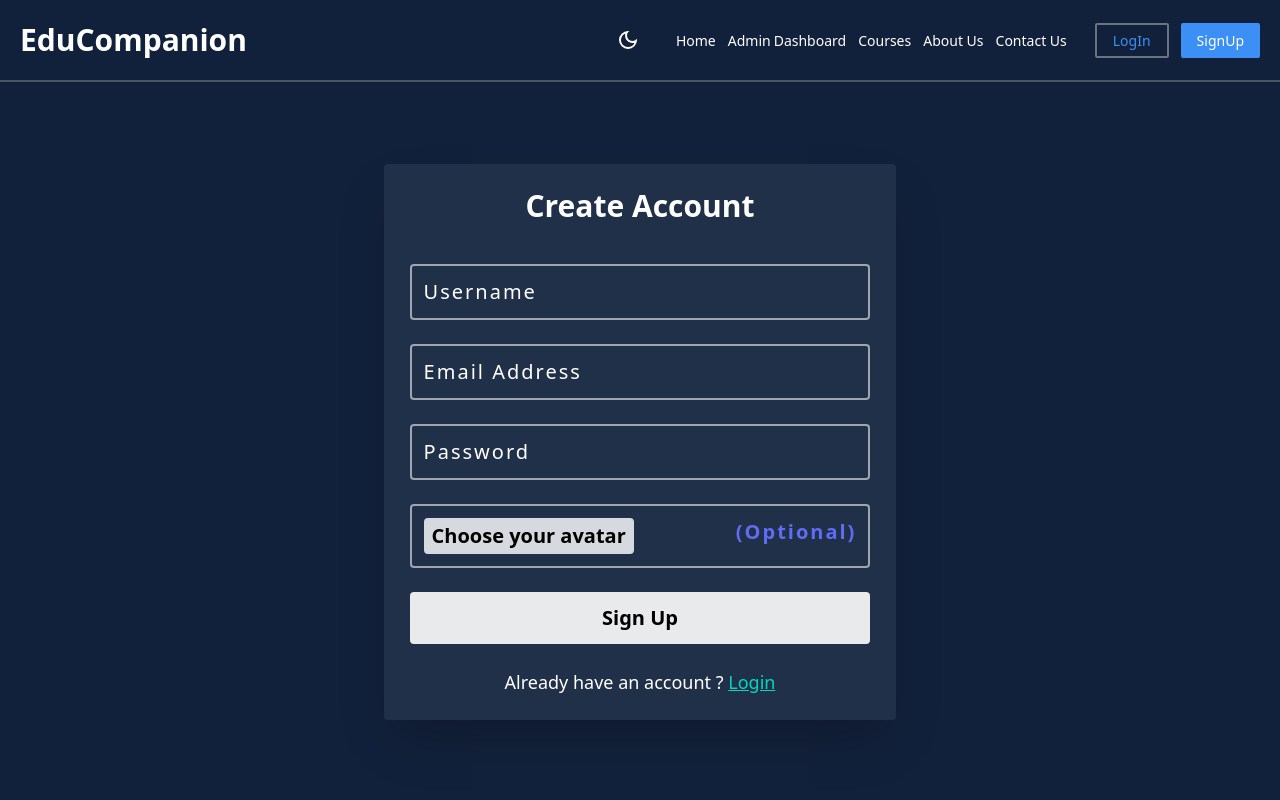
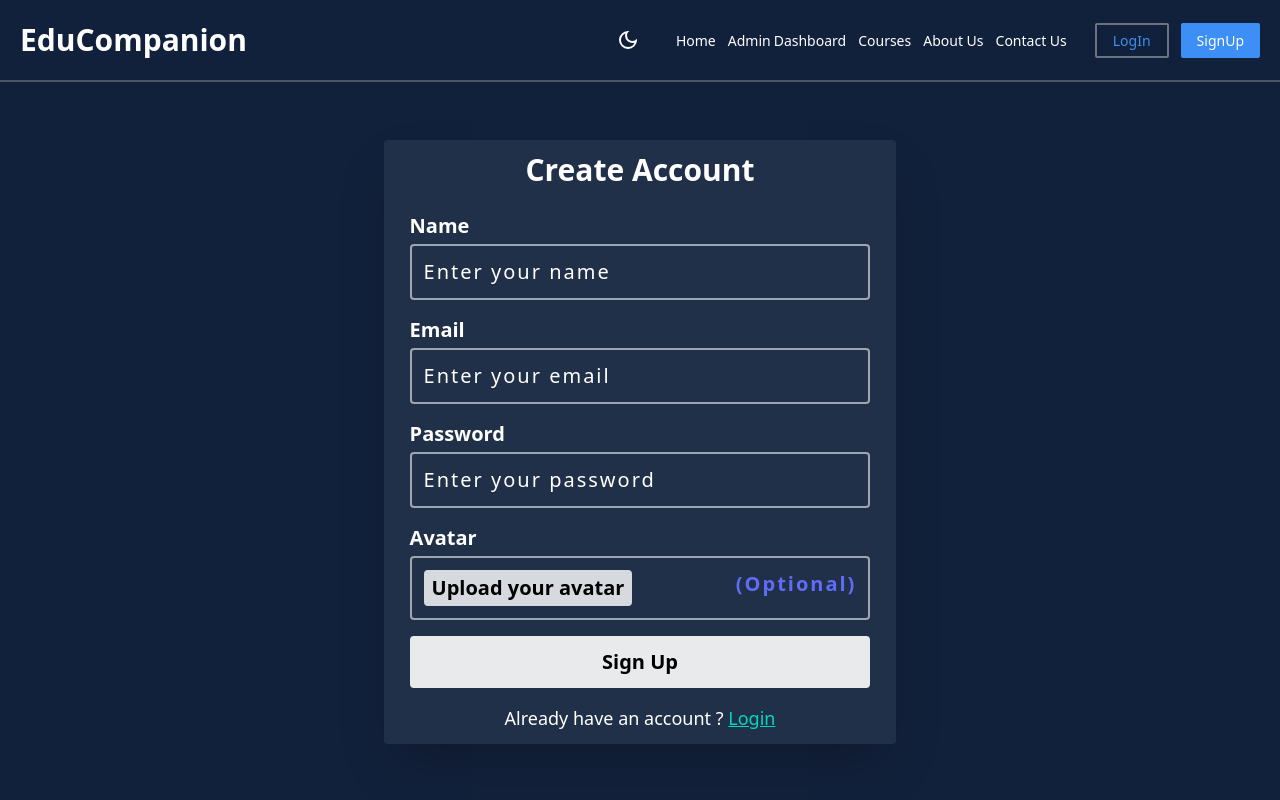
Before and after one commit to Raish10100/EduCompanion, a React (Vite) app in the folder client/: page /signup in a window 1280 px wide. Shown: the top 800 px of the page. Built offline with nearby package versions, Linux system fonts and the light colour scheme.

Commit message:
Added labels to fields on authentication pages

```diff
--- a/client/src/Pages/Login.jsx
+++ b/client/src/Pages/Login.jsx
@@ -60,11 +60,12 @@ function Login(){
         <form
           onSubmit={onLogin}
         //   noValidate
-          className="dark:bg-[#c6cedd16] bg-[#c0c3c9ef] shadow-2xl w-[90%] sm:w-[60%] lg:w-[40%]  flex-col flex justify-center items-center py-6 gap-10 rounded "
+          className="dark:bg-[#c6cedd16] bg-[#c0c3c9ef] shadow-2xl w-[90%] sm:w-[60%] lg:w-[40%]  flex-col flex justify-center items-center py-3 gap-6 rounded"
         >
           <h1 className="text-xl vs:text-3xl text-black dark:text-white font-bold">LogIn</h1>
-          <div className="fields w-[90%] flex flex-col justify-center items-center gap-6">
-
+          <div className="fields w-[90%] flex flex-col justify-center items-center gap-3">
+            <div className="w-[100%] flex flex-col gap-1">
+              <label htmlFor="email" className="text-start w-[100%] text-xl font-bold dark:text-white text-black">Email</label>
               <input
                 required
                 type="email"
@@ -75,6 +76,9 @@ function Login(){
                 value={loginData.email}
                 onChange={handleUserInput}
               />
+            </div>
+            <div className="w-[100%] flex flex-col gap-1">
+              <label htmlFor="password" className="text-start w-[100%] text-xl font-bold dark:text-white text-black">Password</label>
               <input
                 required
                 type="password"
@@ -85,6 +89,7 @@ function Login(){
                 value={loginData.password}
                 onChange={handleUserInput}
               />
+            </div >
             <button  type="submit" className="signup-btn dark:bg-[#ffffffe5] bg-[#000000] rounded text-white active:bg-[#000000a2] dark:active:bg-[#ffffff7f] transition-all ease-in-out duration-300 border-none px-3 py-3 w-[100%] dark:text-black font-semibold text-md sm:text-xl">
               LogIn
             </button>
--- a/client/src/Pages/SignUp.jsx
+++ b/client/src/Pages/SignUp.jsx
@@ -102,40 +102,51 @@ function SignUp() {
         <form
           onSubmit={createNewAccount}
         //   noValidate
-          className="dark:bg-[#c6cedd16] bg-[#c0c3c9ef] shadow-2xl w-[90%] sm:w-[60%] lg:w-[40%]  flex-col flex justify-center items-center py-6 gap-10 rounded "
+          className="dark:bg-[#c6cedd16] bg-[#c0c3c9ef] shadow-2xl w-[90%] sm:w-[60%] lg:w-[40%]  flex-col flex justify-center items-center py-3 gap-6 rounded "
         >
           <h1 className="text-xl vs:text-3xl text-black dark:text-white font-bold">Create Account</h1>
-          <div className="fields w-[90%] flex flex-col justify-center items-center gap-6">
+          <div className="fields w-[90%] flex flex-col justify-center items-center gap-4">
+            <div className="w-[100%] flex flex-col gap-1">
+            <label htmlFor="Name" className="text-start w-[100%] text-xl font-bold dark:text-white text-black">Name</label>
               <input
                 required
                 type="text"
-              placeholder="Username"
+                placeholder="Enter your name"
                 name="fullName"
                 id="fullName"
                 className="px-3 py-3 w-[100%] outline-none dark:hover:border-[#fff] border-black transition-all ease-in-out duration-300 tracking-widest text-black  dark:text-white dark:border-[#ffffff91] text-md sm:text-xl  border-2 rounded bg-transparent placeholder:text-black placeholder:dark:text-white"
                 value={signupData.fullName}
                 onChange={handleUserInput}
               />
+            </div>
+            <div className="w-[100%] flex flex-col gap-1">
+              <label htmlFor="Email" className="text-start w-[100%] text-xl font-bold dark:text-white text-black">Email</label>
               <input
                 required
                 type="email"
-              placeholder="Email Address"
+                placeholder="Enter your email"
                 name="email"
                 id="email"
                 className="px-3 py-3 w-[100%] outline-none dark:hover:border-[#fff] border-black transition-all ease-in-out duration-300 tracking-widest text-black  dark:text-white dark:border-[#ffffff91] text-md sm:text-xl  border-2 rounded bg-transparent placeholder:text-black placeholder:dark:text-white"
                 value={signupData.email}
                 onChange={handleUserInput}
               />
+            </div>
+            <div className="w-[100%] flex flex-col gap-1">
+              <label htmlFor="Password" className="text-start w-[100%] text-xl font-bold dark:text-white text-black">Password</label>
               <input
                 required
                 type="password"
-              placeholder="Password"
+                placeholder="Enter your password"
                 name="password"
                 id='password'
                 className="px-3 py-3 w-[100%] outline-none dark:hover:border-[#fff] border-black transition-all ease-in-out duration-300 tracking-widest text-black  dark:text-white dark:border-[#ffffff91] text-md sm:text-xl  border-2 rounded bg-transparent placeholder:text-black placeholder:dark:text-white"
                 value={signupData.password}
                 onChange={handleUserInput}
               />
+            </div>
+            <div className="w-[100%] flex flex-col gap-1">
+              <label htmlFor="Avatar" className="text-start w-[100%] text-xl font-bold dark:text-white text-black">Avatar</label>
               <div className=" vs:w-[100%] w-[100%]  text-wrap custom-group-avatar">
                 <input
                 onChange={getImage}
@@ -146,10 +157,11 @@ function SignUp() {
                 />
                 <button className=" flex justify-between flex-wrap px-3 py-3 w-[100%]   tracking-widest border-black   dark:border-[#ffffff91] border-2 text-md sm:text-xl rounded bg-transparent cursor-pointer">
                   <span className="avatar-btn-hover bg-black  text-white text-wrap  dark:bg-[#ffffffd0] transition-all ease-in-out duration-300   dark:text-black tracking-normal px-2 py-1 cursor-pointer rounded font-semibold">
-                { fileName ? `Avatar:  ${fileName}` : "Choose your avatar "}
+                  { fileName ? `Avatar:  ${fileName}` : "Upload your avatar"}
                   </span>
                   <span className="dark:text-[#5f6cf6] text-[#e45f5f] font-bold">{fileName ? "" :"(Optional)"}</span>
                 </button>
+              </div>
             </div>
             <button  type="submit" className="signup-btn dark:bg-[#ffffffe5] bg-[#000000] rounded text-white active:bg-[#000000a2] dark:active:bg-[#ffffff7f] transition-all ease-in-out duration-300 border-none px-3 py-3 w-[100%] dark:text-black font-semibold text-md sm:text-xl">
               Sign Up
```
Lines whose indentation alone changed are shown as unchanged.
